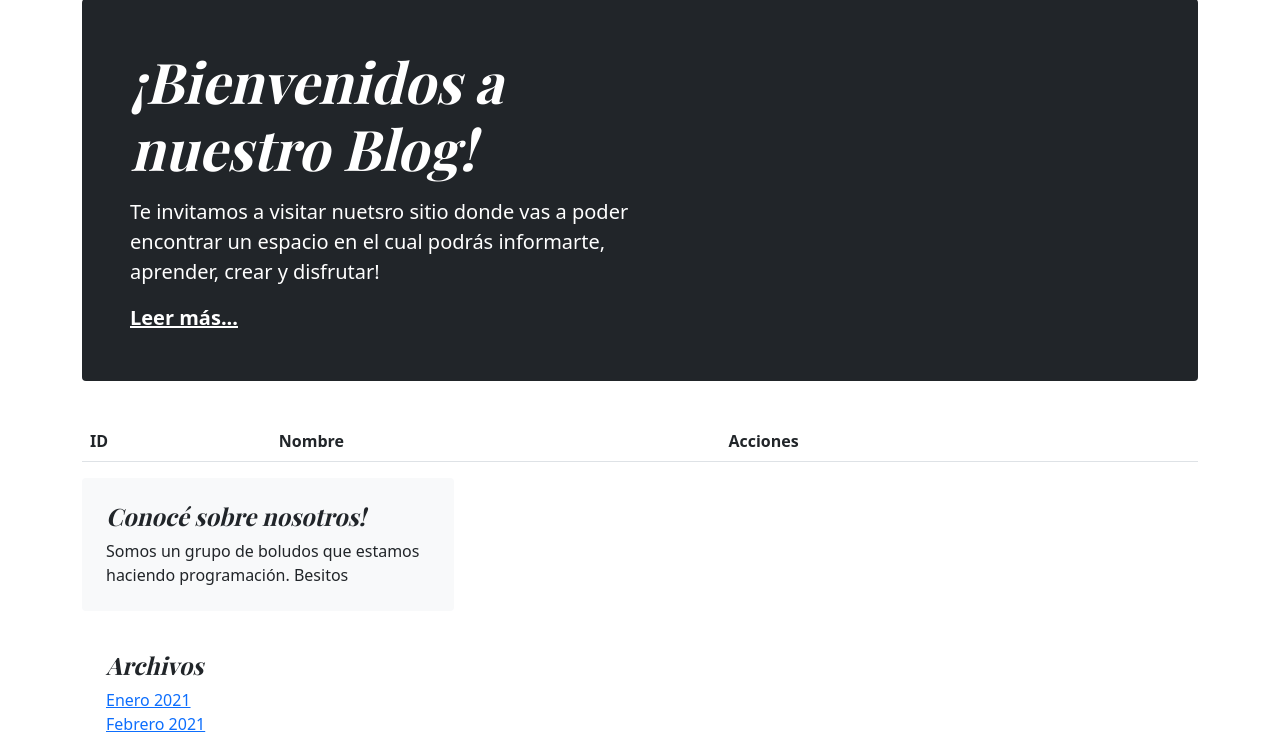
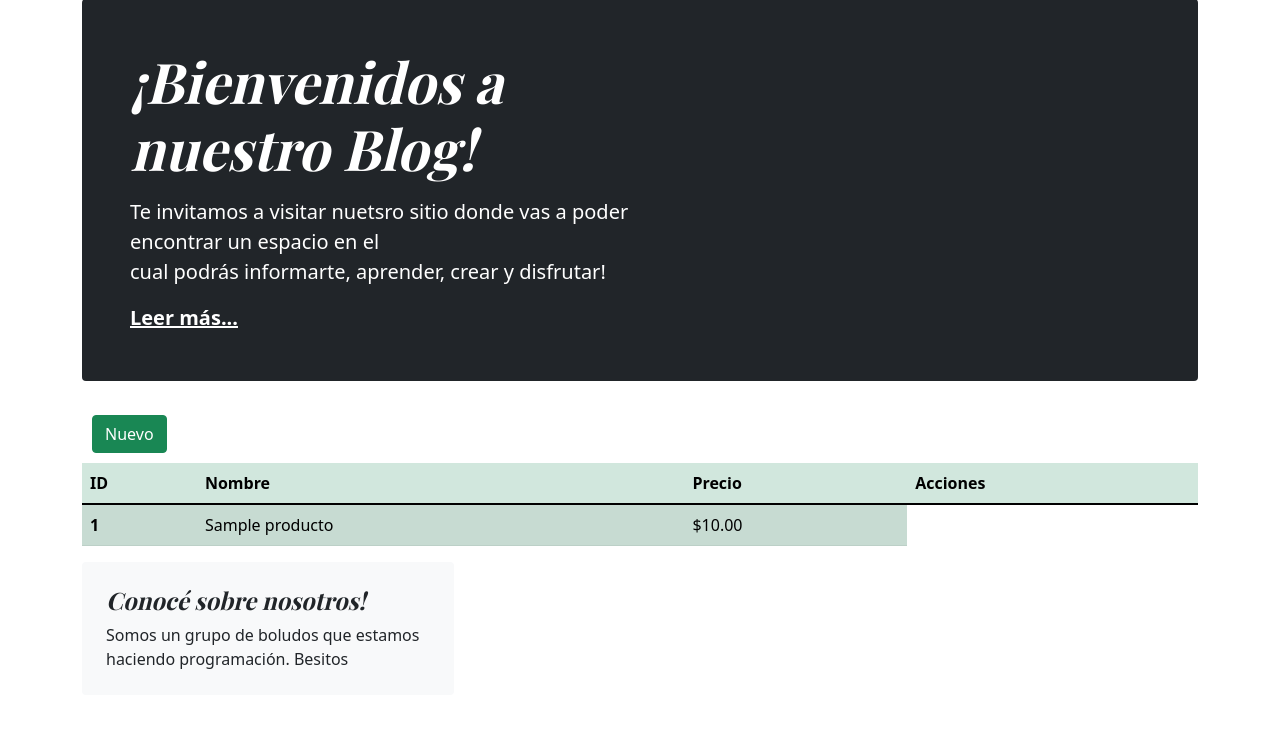
Before and after one commit to Ludceriani/informatorio, a Django app: page /Producto/Admin/Listar/ in a window 1280 px wide. Shown: the part 143-877 px from the top of the page. Run offline with Django 3.2, Linux system fonts and the light colour scheme; tables that the repository leaves empty hold one stand-in row (values such as "Sample post"); lists and menus that the app fills with data are empty.

Commit message:
list view producto

```diff
--- a/proyecto_infor_market/apps/productos/views.py
+++ b/proyecto_infor_market/apps/productos/views.py
@@ -9,3 +9,4 @@
 class ListarAdmin(ListView):
 	template_name="productos/admin/listar.html"
 	model = Producto
+	context_object_name="productos"
--- a/proyecto_infor_market/templates/base/portada.html
+++ b/proyecto_infor_market/templates/base/portada.html
@@ -2,7 +2,7 @@
       <div class="p-4 p-md-5 mb-4 text-white rounded bg-dark">
         <div class="col-md-6 px-0">
           <h1 class="display-4 fst-italic">¡Bienvenidos a nuestro Blog!</h1>
-          <p class="lead my-3">Te invitamos a visitar nuetsro sitio donde vas a poder encontrar un espacio en el cual podrás informarte, aprender, crear y disfrutar!</p>
+          <p class="lead my-3">Te invitamos a visitar nuetsro sitio donde vas a poder encontrar un espacio en el <br> cual podrás informarte, aprender, crear y disfrutar!</p>
           <p class="lead mb-0"><a href="#" class="text-white fw-bold">Leer más...</a></p>
         </div>
       </div>
--- a/proyecto_infor_market/templates/productos/admin/listar.html
+++ b/proyecto_infor_market/templates/productos/admin/listar.html
@@ -1,21 +1,29 @@
 {% extends "base/base.html" %}
 
 {% block contenido %}
+
+  <div class="row" style="padding:10px">
+    <div class="col">
+      <button type="button" class="btn btn-success">Nuevo</button>
+    </div>
+  </div>
   <table class="table table-success table-striped">
-  <table class="table">
     <thead>
-    <tr>
       <th scope="col">ID</th>
       <th scope="col">Nombre</th>
+      <th scope="col">Precio </th>
       <th scope="col">Acciones</th>
-    </tr>
     </thead>
     <tbody>
-
+      {% for p in productos %}
+        <tr>
+          <th scope="row">{{p.id}}</th>
+          <td>{{p.nombre}}</td>
+          <td>${{p.precio}}</td>
+        </tr>
+      {% endfor %}
     </tbody>
 
-
-</table>
   </table>
 
 {% endblock contenido %}
```
Lines whose indentation alone changed are shown as unchanged.
